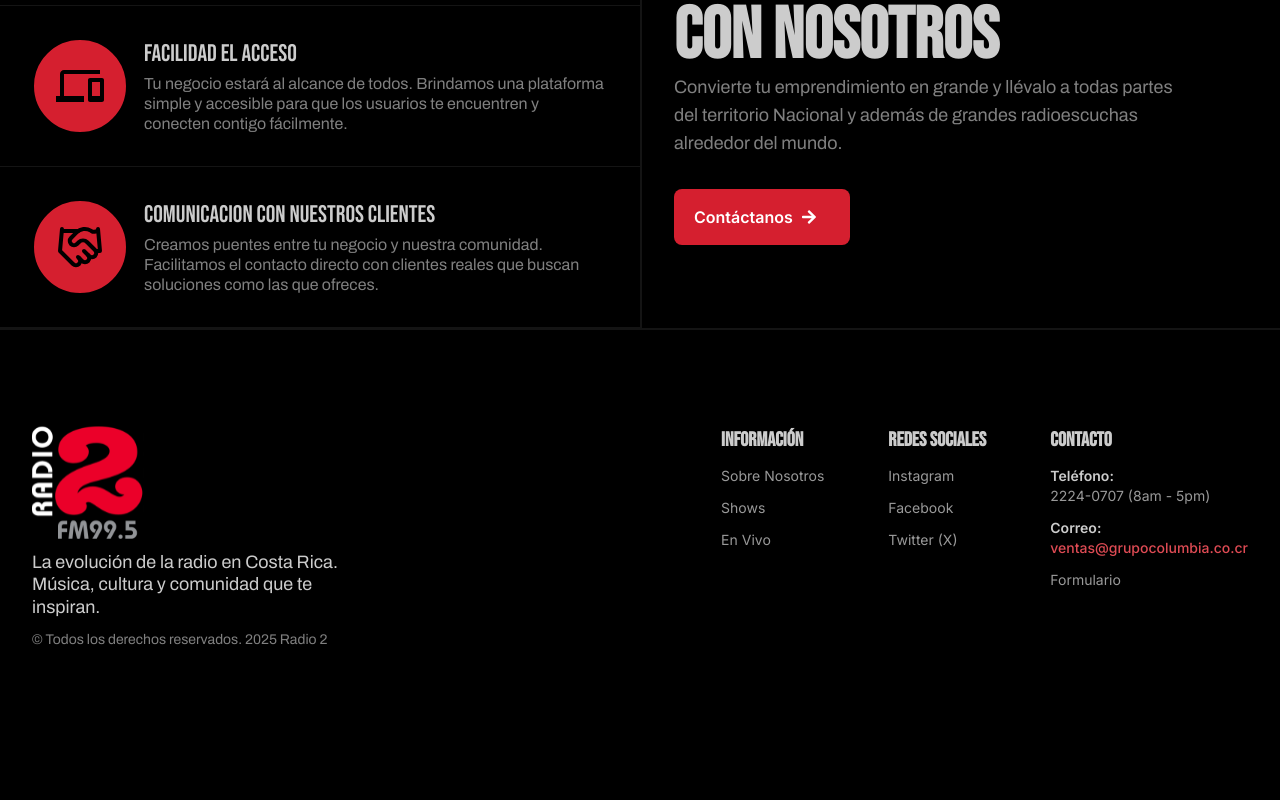
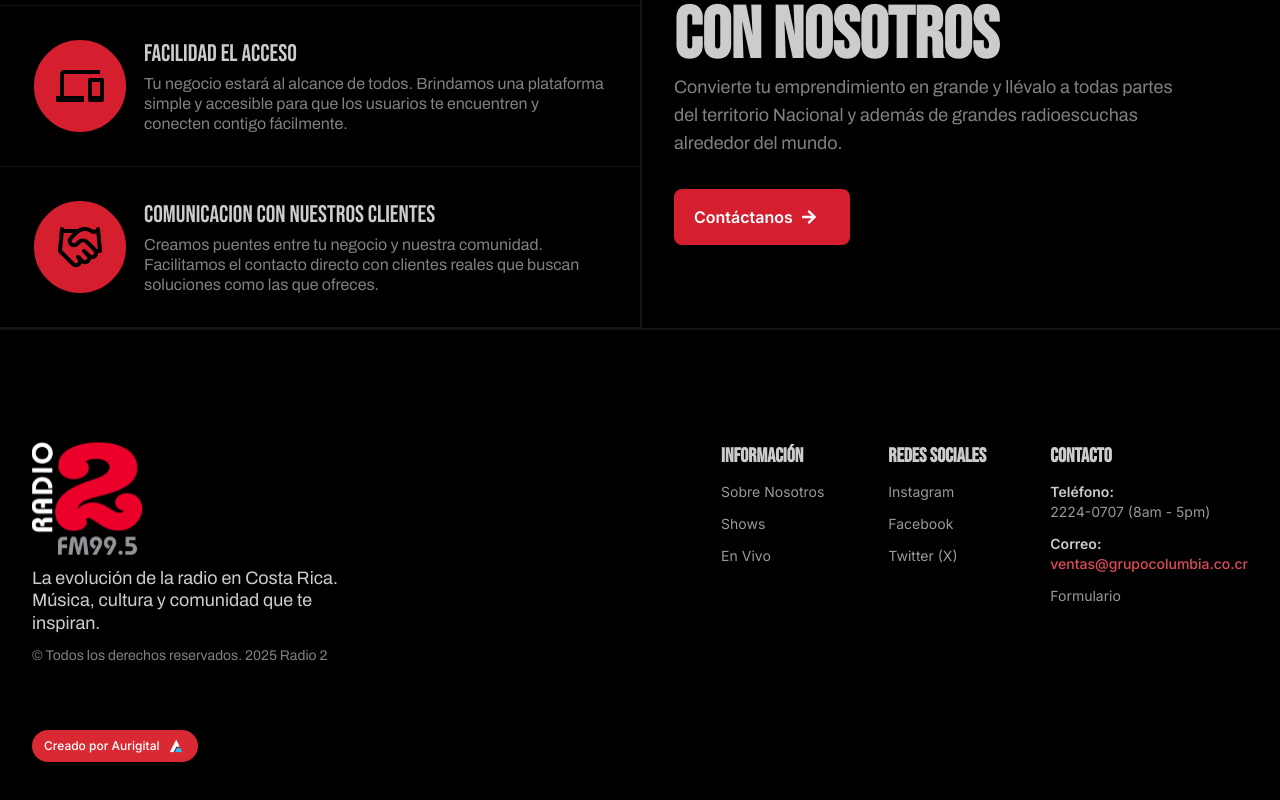
Before and after one commit to AndresAriasUrena/radiodos, a Next.js app: page /contact in a window 1280 px wide. Shown: the part 956-1756 px from the top of the page. Built offline with nearby package versions, Linux system fonts and the light colour scheme.

Commit message:
Footer aurigital

```diff
--- a/src/components/Footer.jsx
+++ b/src/components/Footer.jsx
@@ -3,7 +3,7 @@
 
 const Footer = () => {
     return (
-        <footer className="text-[#9A9A9A] sm:py-12 lg:py-16 border-t-2 border-[#141414]">
+        <footer className="text-[#9A9A9A] pt-12 pb-20 lg:py-20 border-t-2 border-[#141414]">
             <div className="container mx-auto max-w-7xl px-4 sm:px-8 py-8 w-full">
                 <div className="flex flex-col lg:flex-row gap-4 justify-between items-start mb-12">
                     <div className="mb-8 md:mb-0 max-w-xs mx-auto lg:mx-0 text-center lg:text-left flex flex-col items-center lg:items-start">
@@ -49,6 +49,10 @@
                         </div>
                     </div>
                 </div>
+                <a href="https://aurigital.com" target="_blank" rel="noopener noreferrer" className="inline-flex items-center gap-1.5 mt-4 bg-[#D92A34] px-3 py-1.5 rounded-full hover:opacity-70 transition-opacity">
+                    <span className="text-[#FFFFFF] text-xs font-medium">Creado por Aurigital</span>
+                    <img src="/isotipo.avif" alt="Aurigital" className="h-5 w-5" />
+                </a>
             </div>
         </footer>
     );
```
Also changed, not shown: public/isotipo.avif (added).
